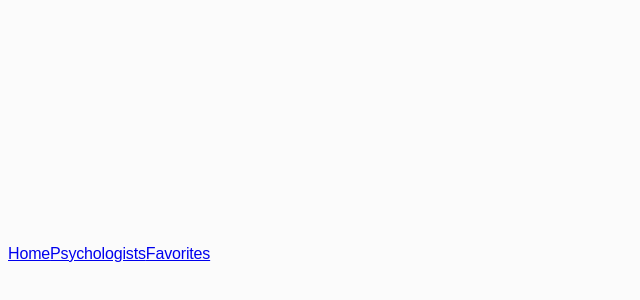
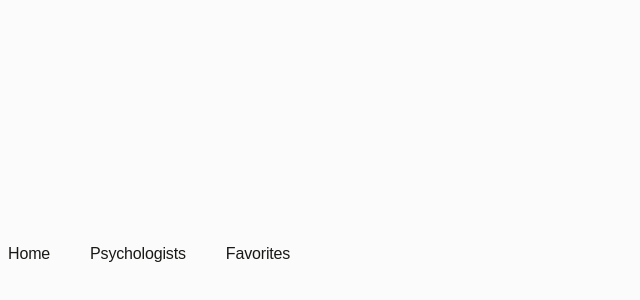
Before and after one commit to TyshchenkoYulia/Psychologists_services, a React (Vite) app: page / in a window 1280 px wide. Shown: the part 154-454 px from the top of the page, without its empty margins (0-640 px from the left). Built offline with nearby package versions, Linux system fonts and the light colour scheme.

Commit message:
added styles for nav

```diff
--- a/src/components/AuthNav/AuthNav.jsx
+++ b/src/components/AuthNav/AuthNav.jsx
@@ -8,7 +8,7 @@ const getNavLinkClass = ({ isActive }) => {
 
 export default function AuthNav() {
   return (
-    <nav className="">
+    <nav className={css.container}>
       <NavLink to="/" className={getNavLinkClass}>
         Home
       </NavLink>
--- a/src/components/AuthNav/AuthNav.module.css
+++ b/src/components/AuthNav/AuthNav.module.css
@@ -0,0 +1,18 @@
+.link {
+  color: var(--main-black-color);
+  text-decoration: none;
+}
+
+/* .link:hover,
+.link:focus {
+  color: yellow;
+} */
+
+/* .active {
+  color: red;
+} */
+
+.container {
+  display: flex;
+  gap: 40px;
+}
```
